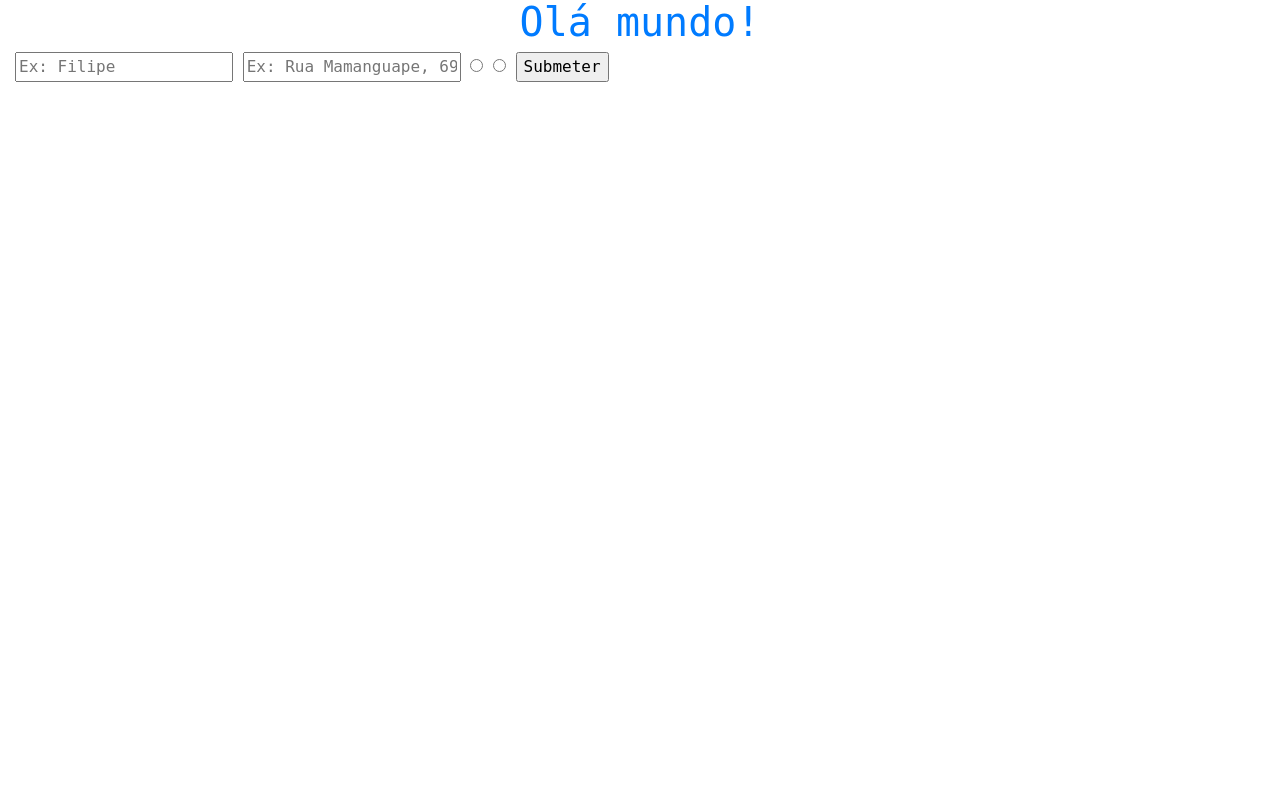
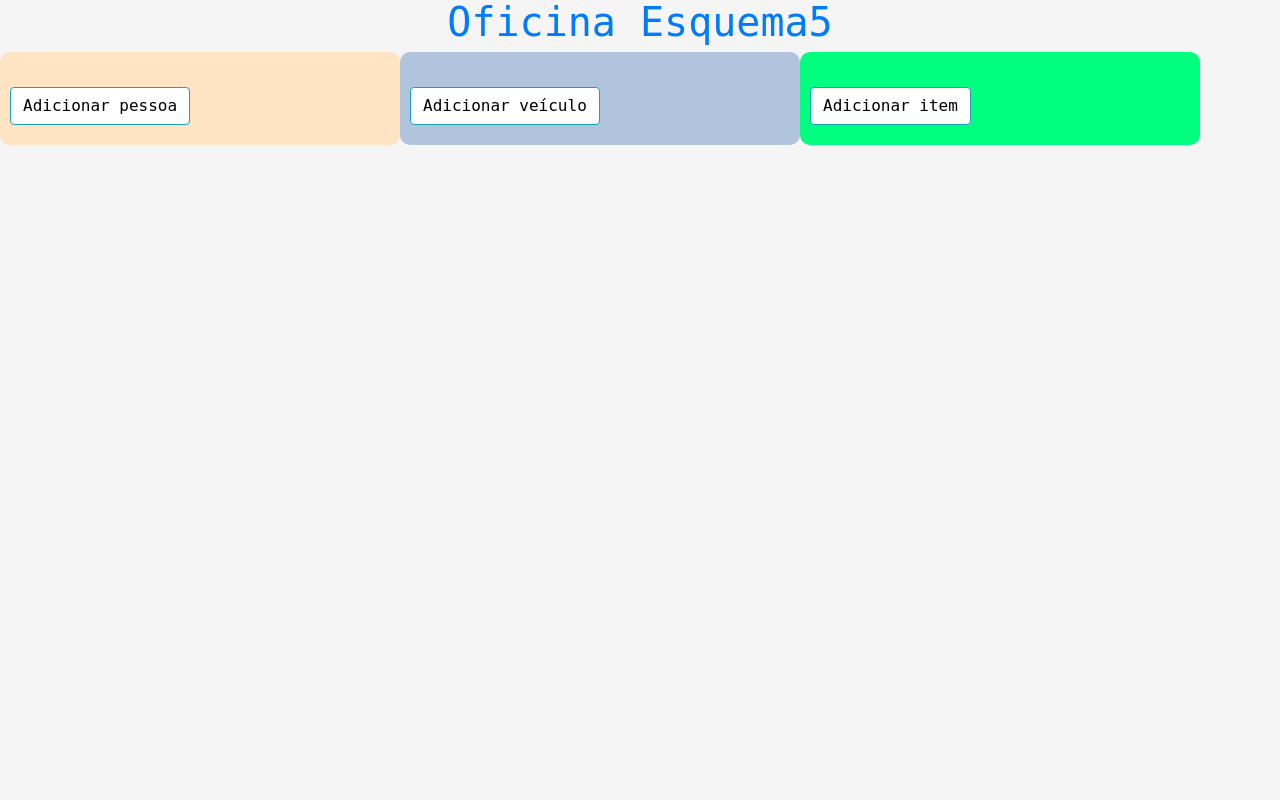
Before and after one commit to Matheus-Campos/FBD, a PHP site: page / in a window 1280 px wide. Run offline with PHP 8.4, Linux system fonts and the light colour scheme.

Commit message:
Tela de adicionar em andamento v1

```diff
--- a/GUI/conexao.php
+++ b/GUI/conexao.php
@@ -1,5 +1,2 @@
 <?php
-$con = mysqli_connect('localhost', 'root', '', 'EMPRESA');
-if (!$con) {
-  echo "Não foi possível conectar-se ao MySQL";
-}
+$con = mysqli_connect('localhost', 'root', '', 'EMPRESA') or die();
--- a/GUI/css/style.css
+++ b/GUI/css/style.css
@@ -1,3 +1,34 @@
 body{
   font-family: monospace, Heveltica;
+  background-color: whitesmoke;
 }
+
+.pessoa{
+  background-color: Bisque;
+  padding: 35px 0px 20px 10px;
+  width: 400px;
+  border-radius: 10px;
+}
+
+.veiculo{
+  background-color: LightSteelBlue;
+  padding: 35px 0px 20px 10px;
+  width: 400px;
+  border-radius: 10px;
+}
+
+.item{
+  background-color: SpringGreen;
+  padding: 35px 0px 20px 10px;
+  width: 400px;
+  border-radius: 10px;
+}
+
+.botao{
+  background-color: white;
+  color: black;
+}
+
+.espacado{
+  margin-top: 10px;
+}
--- a/GUI/index.php
+++ b/GUI/index.php
@@ -4,24 +4,68 @@ require_once 'conexao.php';
 <html>
   <head>
     <meta charset="utf-8">
+    <meta name="viewport" content="width=device-width, initial-scale=1">
     <link rel="stylesheet" type="text/css" href="css/bootstrap.css">
     <link rel="stylesheet" type="text/css" href="css/style.css">
     <title>Esquema5</title>
   </head>
   <body>
     <div class="container-fluid">
-      <h1 class="text-primary text-center">Olá mundo!</h1>
-      <div class="well">
-        <div class="pessoa">
-          <form action="addpessoa.php" method="post">
-            <input type="text" name="pessoa-nome" placeholder="Ex: Filipe">
-            <input type="text" name="pessoa-endereco" placeholder="Ex: Rua Mamanguape, 69">
-            <input type="radio" name="pessoa-tipo" value="Mecânico">
-            <input type="radio" name="pessoa-tipo" value="Cliente">
-            <input type="number" id="pessoa-telefone" name="pessoa-telefone" placeholder="40028922">
-            <input type="text" id="pessoa-especialidade" name="pessoa-especialidade" value="Motor">
-            <input type="submit" value="Submeter">
-          </form>
+      <h1 class="text-primary text-center">Oficina Esquema5</h1>
+      <div class="row">
+        <div class="col-xs-4">
+          <div class="pessoa">
+            <div class="botao btn btn-info btn-md">
+              Adicionar pessoa
+            </div>
+            <div>
+              <form action="addpessoa.php" method="post">
+                <input type="text" class="form-control espacado" name="pessoa-nome" placeholder="Ex: Filipe" required>
+                <input type="text" class="form-control espacado" name="pessoa-endereco" placeholder="Ex: Rua Mamanguape, 69" required>
+                <select class="form-control espacado" name="">
+                  <option selected>Mecânico</option>
+                  <option>Cliente</option>
+                </select>
+                <input type="number" class="form-control espacado" id="pessoa-telefone" name="pessoa-telefone" placeholder="40028922">
+                <input type="text" class="form-control espacado" id="pessoa-especialidade" name="pessoa-especialidade" placeholder="Motor">
+                <input type="submit" class="btn btn-primary espacado" value="Submeter">
+              </form>
+            </div>
+          </div>
+        </div>
+        <div class="col-xs-4">
+          <div class="veiculo">
+            <div class="botao btn btn-info btn-md">
+              Adicionar veículo
+            </div>
+            <div>
+              <form action="addveiculo.php" method="post">
+                <input type="text" class="form-control espacado" name="veiculo-chassi" placeholder="Ex: 9BWHE21JX24060960" required>
+                <input type="text" class="form-control espacado" name="veiculo-marca" placeholder="Ex: VOLKSWAGEN" required>
+                <input type="text" class="form-control espacado" name="veiculo-pessoa" placeholder="Ex: 1">
+                <input type="submit" class="btn btn-primary espacado" value="Submeter">
+              </form>
+            </div>
+          </div>
+        </div>
+        <div class="col-xs-4">
+          <div class="item">
+            <div class="botao btn btn-info btn-md">
+              Adicionar item
+            </div>
+            <div>
+              <form action="additem.php" method="post">
+                <input type="textarea" class="form-control espacado" name="item-descricao" placeholder="Ex: Alinhamento de carro" required>
+                <input type="text" class="form-control espacado" name="item-veiculo" placeholder="Ex: 9BKHE220X24060961" required>
+                <input type="number" class="form-control espacado" name="item-numos" placeholder="Ex: 2">
+                <select class="form-control espacado" name="">
+                  <option selected>Peça</option>
+                  <option>Serviço</option>
+                </select>
+                <input type="submit" class="btn btn-primary espacado" value="Submeter">
+              </form>
+            </div>
+          </div>
         </div>
       </div>
     </div>
--- a/GUI/js/script.js
+++ b/GUI/js/script.js
@@ -1,8 +1,9 @@
 function main() {
   $('#pessoa-telefone').hide();
   $('#pessoa-especialidade').hide();
-  getElementsByName('pessoa-tipo').on('click', function () {
-    $('#pessoa-especialidade').show();
+  $('.botao').next().hide();
+  $('.botao').on('click', function () {
+    $(this).next().slideToggle();
   })
 }
 
```
Also changed, not shown: GUI/addpessoa.php (added, +15 -0 lines).
